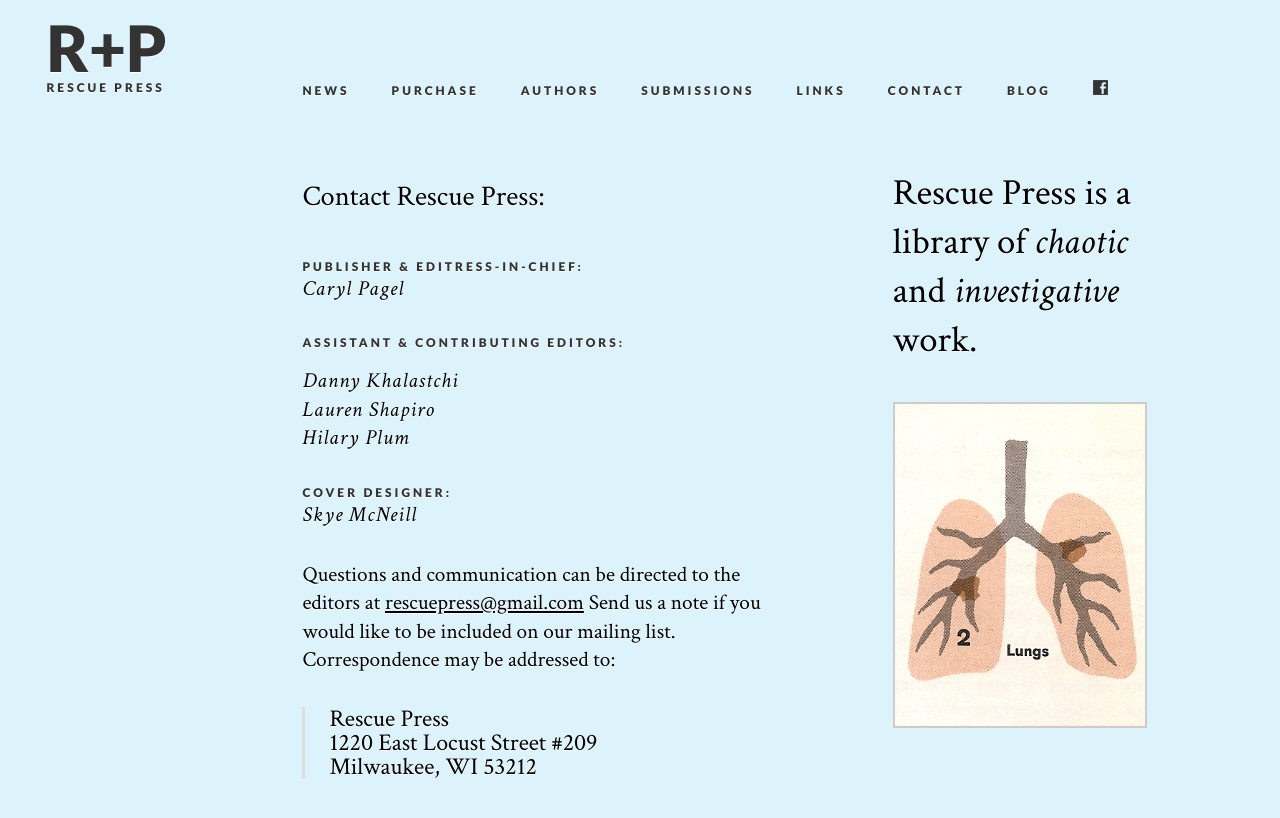
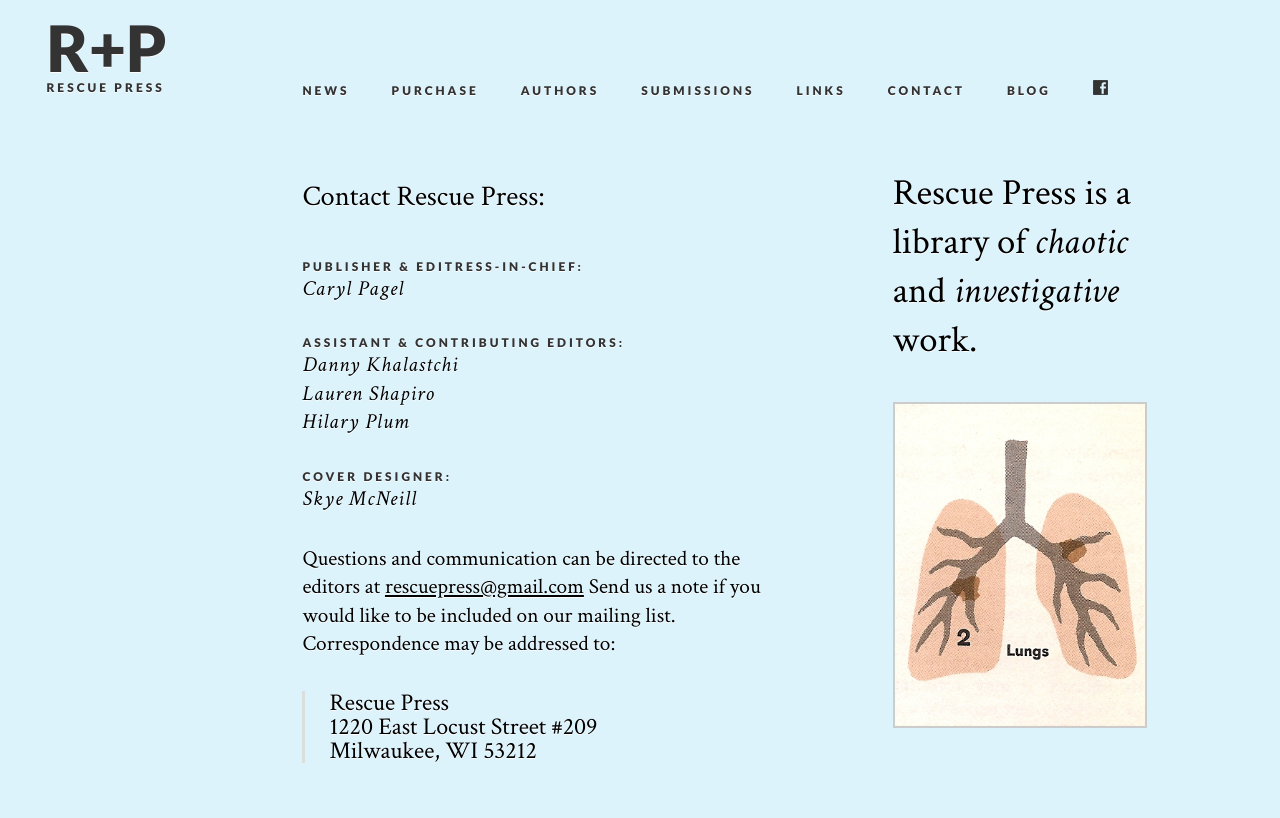
Before and after one commit to smbriones/smbriones.github.com, a Jekyll site: the page Rescue-Press/contact.html, which Jekyll copies as it is, in a window 1280 px wide. Shown: the top 818 px of the page. Built offline with Jekyll 4.4.1, drawn with Linux system fonts in a browser that asks for light colours; some web fonts are replaced.

Commit message:
adjusted ul margin on contact page

```diff
--- a/Rescue-Press/stylesheets/rescue-press.css
+++ b/Rescue-Press/stylesheets/rescue-press.css
@@ -291,7 +291,7 @@
 
 div.contact ul {
   list-style: none;
-  margin: 1em 0;
+  margin: 0 0 1em 0;
 }
 
 div.contact ul.address {
```
